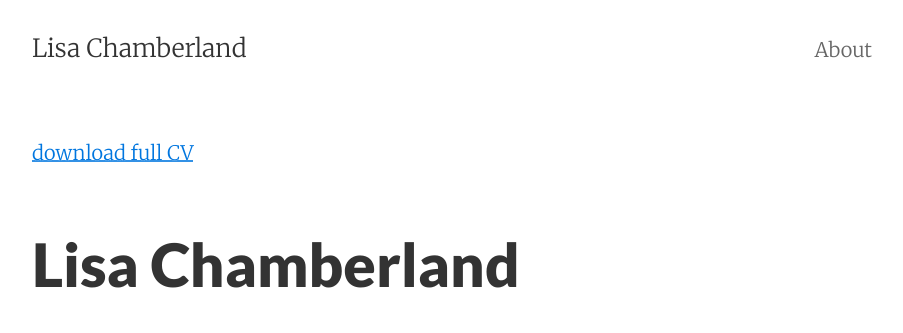
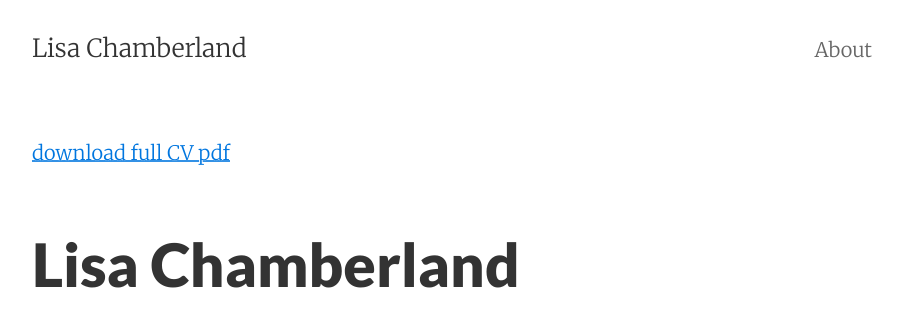
Before and after one commit to lchamberland/lchamberland.github.io, a Jekyll site: the page built from CV.md, in a window 1280 px wide and 900 px high. Shown: the top 333 px of the window, without its empty margins (188-1091 px from the left). Built offline with Jekyll 4.4.1, drawn with Linux system fonts in a browser that asks for light colours; our own code applies the rules of GitHub Pages for plain Markdown files.

Commit message:
Update CV.md

```diff
--- a/CV.md
+++ b/CV.md
@@ -1,4 +1,4 @@
-<p><a href='https://github.com/lchamberland/lchamberland.github.io/raw/master/Chamberland_CV_2020_github.pdf'>download full CV</a>
+<p><a href='https://github.com/lchamberland/lchamberland.github.io/raw/master/Chamberland_CV_2020_github.pdf'>download full CV pdf</a>
 <h1>Lisa Chamberland</h1>
 <p><strong>Address</strong> 120A Marsh Life Science Building</p>
 <p><strong>Phone</strong> (860) 882-8201     <strong>Email</strong> <a href='mailto:chamberlandlisa8@gmail.com' target='_blank' >chamberlandlisa8@gmail.com</a></p>
```
